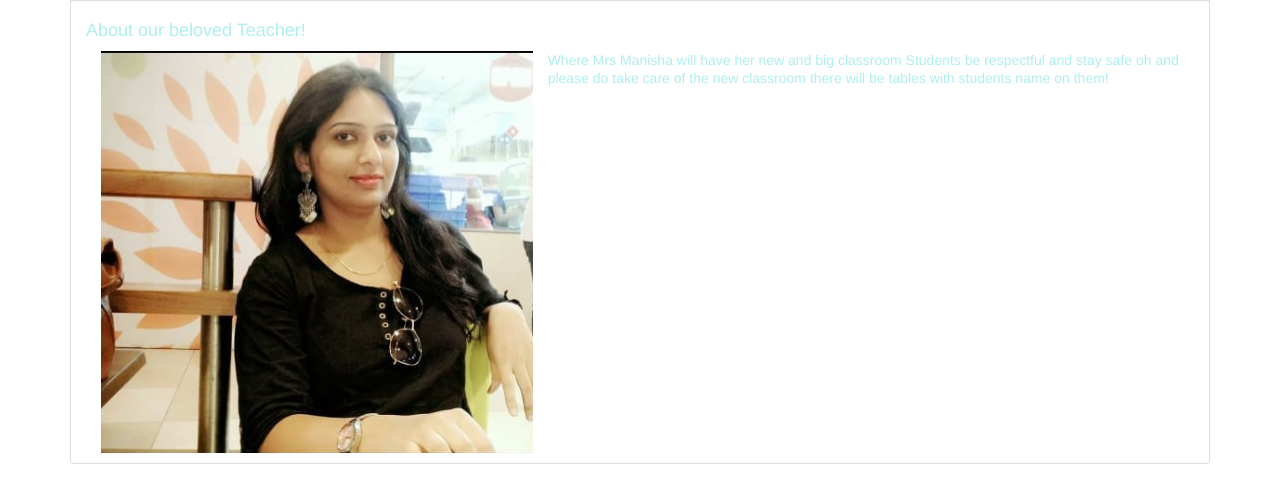
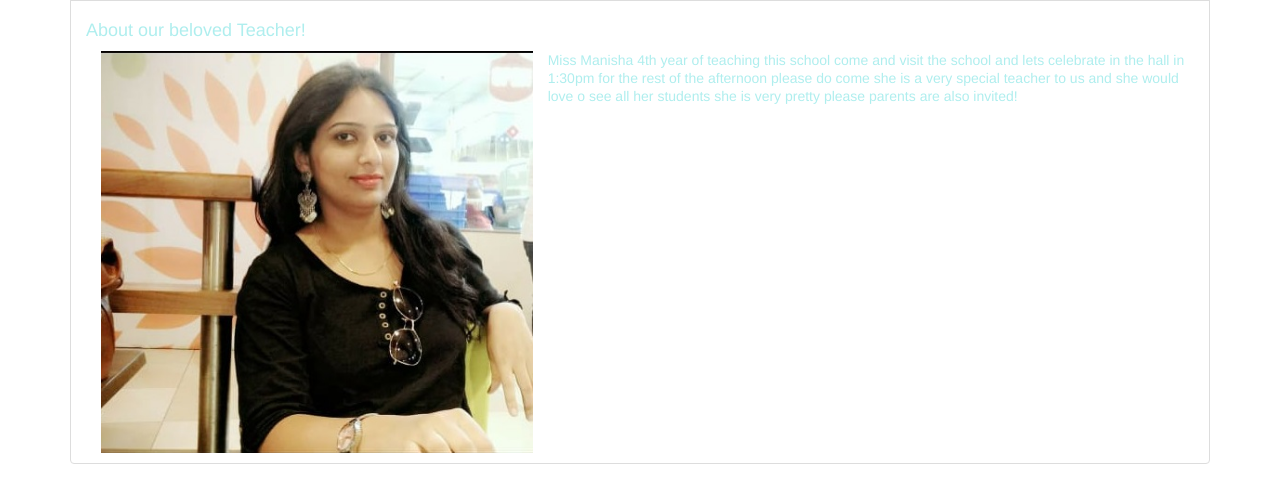
Before and after one commit to OriginalCami/MySchoolWebsite, a plain HTML site: page index.html in a window 1280 px wide. Shown: the part 3412-3896 px from the top of the page. Drawn offline with nearby package versions, Linux system fonts and the light colour scheme.

Commit message:
Add files via upload

```diff
--- a/index.html
+++ b/index.html
@@ -203,7 +203,7 @@
                 <h4>About our beloved Teacher!</h4>
                 <img src="my.jpg" class="img-responsive col-lg-5 col-md-5 col-sm-5 col-xs-12">
                 <!--Add bootstrap class  col-lg-7 col-md-7 col-sm-7 col-xs-12-->
-                <p class="list-group-item-text">Where Mrs Manisha will have her new and big classroom Students be respectful and stay safe oh and please do take care of the new classroom there will be tables with students name on them!</p>
+                <p class="list-group-item-text">Miss Manisha 4th year of teaching this school come and visit the school and lets celebrate in the hall in 1:30pm for the rest of the afternoon please do come she is a very special teacher to us and she would love o see all her students she is very pretty please parents are also invited!</p>
             </li>
 
         </ul>
```
